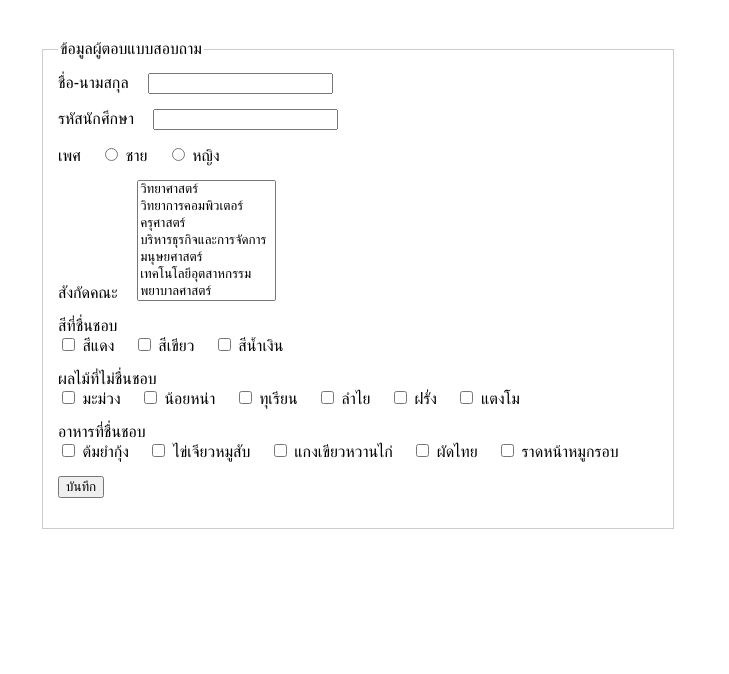
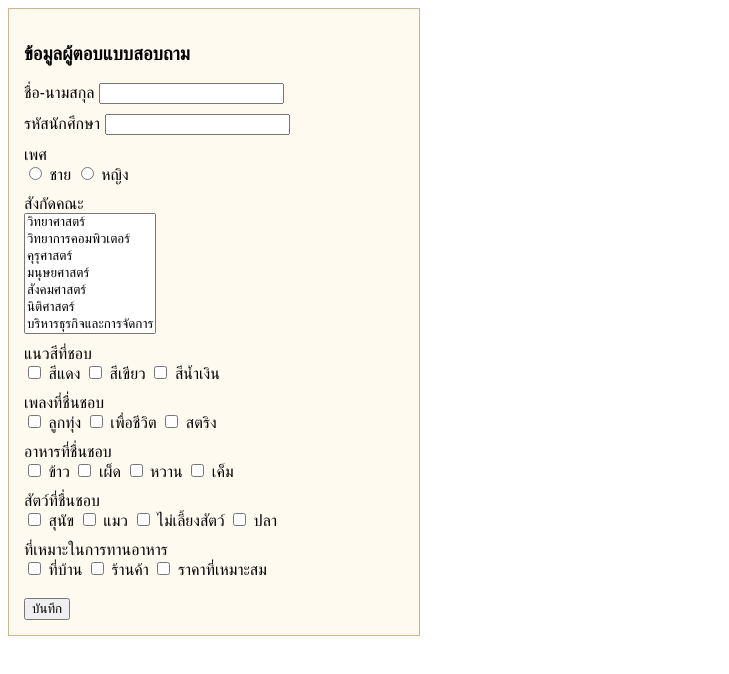
Before and after one commit to std67122420222-source/htmlbasic, a plain HTML site: page index.html in a window 1280 px wide. Shown: the whole page, without its empty margins (0-729 px from the left). Drawn offline with Linux system fonts and the light colour scheme.

Commit message:
second commit

```diff
--- a/index.html
+++ b/index.html
@@ -2,103 +2,86 @@
 <html lang="th">
 <head>
     <meta charset="UTF-8">
-    <meta name="viewport" content="width=device-width, initial-scale=1.0">
-    <title>แบบสอบถามความชอบ</title>
+    <title>แบบฟอร์มข้อมูล</title>
     <style>
-        body { font-family: Arial, sans-serif; margin: 40px; }
-        .form-group { margin-bottom: 15px; }
-        label { display: inline-block; margin-right: 15px; }
-        .fieldset-border {
-            border: 1px solid #ccc;
+        body { font-family: Tahoma, sans-serif; }
+        .form-box {
+            width: 380px;
+            border: 1px solid #d2b48c;
             padding: 15px;
-            width: 50%;
+            background-color: #fffaf0;
         }
+        label { display: block; margin-top: 10px; }
     </style>
 </head>
 <body>
 
-    <fieldset class="fieldset-border">
-        <legend>ข้อมูลผู้ตอบแบบสอบถาม</legend>
+<div class="form-box">
+    <h3>ข้อมูลผู้ตอบแบบสอบถาม</h3>
 
-        <div class="form-group">
-            <label for="name">ชื่อ-นามสกุล</label>
-            <input type="text" id="name" name="name" required>
-        </div>
+    <!-- Input text -->
+    <label>ชื่อ-นามสกุล
+        <input type="text" name="fullname">
+    </label>
 
-        <div class="form-group">
-            <label for="student_id">รหัสนักศึกษา</label>
-            <input type="text" id="student_id" name="student_id" required>
-        </div>
+    <!-- Input text -->
+    <label>รหัสนักศึกษา
+        <input type="text" name="student_id">
+    </label>
 
-        <div class="form-group">
-            <label>เพศ</label>
-            <input type="radio" id="male" name="gender" value="male">
-            <label for="male">ชาย</label>
-            <input type="radio" id="female" name="gender" value="female">
-            <label for="female">หญิง</label>
-        </div>
+    <!-- Radio buttons -->
+    <label>เพศ</label>
+    <input type="radio" name="gender" value="ชาย"> ชาย
+    <input type="radio" name="gender" value="หญิง"> หญิง
 
-        <div class="form-group">
-            <label for="faculty">สังกัดคณะ</label>
-            <select id="faculty" name="faculty" size="7" required>
-                <option value="science">วิทยาศาสตร์</option>
-                <option value="computer_science">วิทยาการคอมพิวเตอร์</option>
-                <option value="arts">ครุศาสตร์</option>
-                <option value="business">บริหารธุรกิจและการจัดการ</option>
-                <option value="humanities">มนุษยศาสตร์</option>
-                <option value="tech_industry">เทคโนโลยีอุตสาหกรรม</option>
-                <option value="nursing">พยาบาลศาสตร์</option>
-                <option value="public_health">สาธารณสุขศาสตร์</option>
-                <option value="medicine">แพทย์แผนไทยและทางเลือก</option>
-                <option value="law">นิติศาสตร์</option>
-            </select>
-        </div>
+    <!-- Select -->
+    <label>สังกัดคณะ</label>
+    <select name="faculty" size="7">
+        <option>วิทยาศาสตร์</option>
+        <option>วิทยาการคอมพิวเตอร์</option>
+        <option>คุรุศาสตร์</option>
+        <option>มนุษยศาสตร์</option>
+        <option>สังคมศาสตร์</option>
+        <option>นิติศาสตร์</option>
+        <option>บริหารธุรกิจและการจัดการ</option>
+        <option>เกษตรศาสตร์</option>
+        <option>พยาบาลศาสตร์</option>
+        <option>แพทย์แผนไทย</option>
+        <option>เทคโนโลยีอุตสาหกรรม</option>
+        <option>ศิลปกรรมศาสตร์</option>
+    </select>
 
-        <div class="form-group">
-            <label>สีที่ชื่นชอบ</label><br>
-            <input type="checkbox" id="red" name="fav_color" value="red">
-            <label for="red">สีแดง</label>
-            <input type="checkbox" id="green" name="fav_color" value="green">
-            <label for="green">สีเขียว</label>
-            <input type="checkbox" id="blue" name="fav_color" value="blue">
-            <label for="blue">สีน้ำเงิน</label>
-        </div>
+    <!-- Checkbox -->
+    <label>แนวสีที่ชอบ</label>
+    <input type="checkbox"> สีแดง
+    <input type="checkbox"> สีเขียว
+    <input type="checkbox"> สีน้ำเงิน
 
-        <div class="form-group">
-            <label>ผลไม้ที่ไม่ชื่นชอบ</label><br>
-            <input type="checkbox" id="grape" name="dislike_fruit" value="grape">
-            <label for="grape">มะม่วง</label>
-            <input type="checkbox" id="custard_apple" name="dislike_fruit" value="custard_apple">
-            <label for="custard_apple">น้อยหน่า</label>
-            <input type="checkbox" id="durian" name="dislike_fruit" value="durian">
-            <label for="durian">ทุเรียน</label>
-            <input type="checkbox" id="rambutan" name="dislike_fruit" value="rambutan">
-            <label for="rambutan">ลำไย</label>
-            <input type="checkbox" id="farang" name="dislike_fruit" value="farang">
-            <label for="farang">ฝรั่ง</label>
-            <input type="checkbox" id="watermelon" name="dislike_fruit" value="watermelon">
-            <label for="watermelon">แตงโม</label>
-        </div>
+    <label>เพลงที่ชื่นชอบ</label>
+    <input type="checkbox"> ลูกทุ่ง
+    <input type="checkbox"> เพื่อชีวิต
+    <input type="checkbox"> สตริง
 
-        <div class="form-group">
-            <label>อาหารที่ชื่นชอบ</label><br>
-            <input type="checkbox" id="curry" name="fav_food" value="curry">
-            <label for="curry">ต้มยำกุ้ง</label>
-            <input type="checkbox" id="egg_stir" name="fav_food" value="egg_stir">
-            <label for="egg_stir">ไข่เจียวหมูสับ</label>
-            <input type="checkbox" id="green_curry" name="fav_food" value="green_curry">
-            <label for="green_curry">แกงเขียวหวานไก่</label>
-            <input type="checkbox" id="pad_thai" name="fav_food" value="pad_thai">
-            <label for="pad_thai">ผัดไทย</label>
-            <input type="checkbox" id="crispy_pork" name="fav_food" value="crispy_pork">
-            <label for="crispy_pork">ราดหน้าหมูกรอบ</label>
-        </div>
+    <label>อาหารที่ชื่นชอบ</label>
+    <input type="checkbox"> ข้าว
+    <input type="checkbox"> เผ็ด
+    <input type="checkbox"> หวาน
+    <input type="checkbox"> เค็ม
 
-        <div class="form-group">
-            <input type="submit" value="บันทึก">
-        </div>
+    <label>สัตว์ที่ชื่นชอบ</label>
+    <input type="checkbox"> สุนัข
+    <input type="checkbox"> แมว
+    <input type="checkbox"> ไม่เลี้ยงสัตว์
+    <input type="checkbox"> ปลา
 
-    </fieldset>
+    <label>ที่เหมาะในการทานอาหาร</label>
+    <input type="checkbox"> ที่บ้าน
+    <input type="checkbox"> ร้านค้า
+    <input type="checkbox"> ราคาที่เหมาะสม
+
+    <br><br>
+    <button type="submit">บันทึก</button>
+</div>
 
 </body>
 </html>
```
